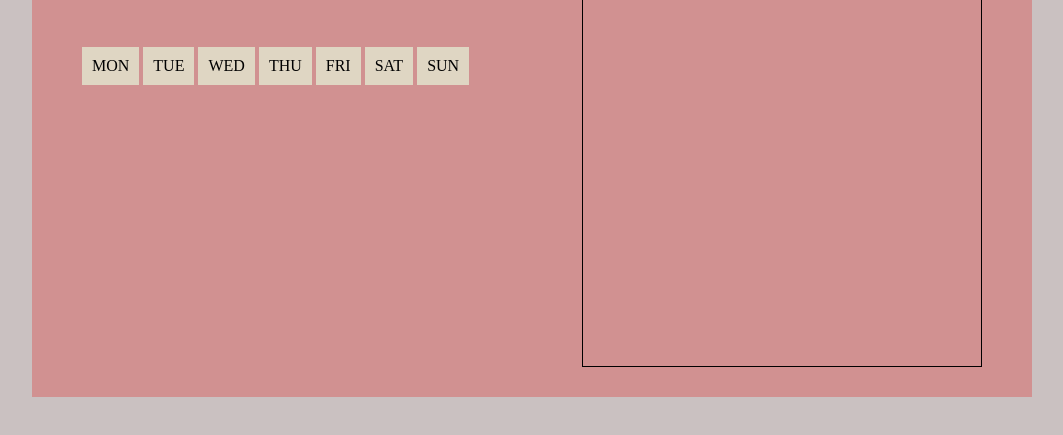
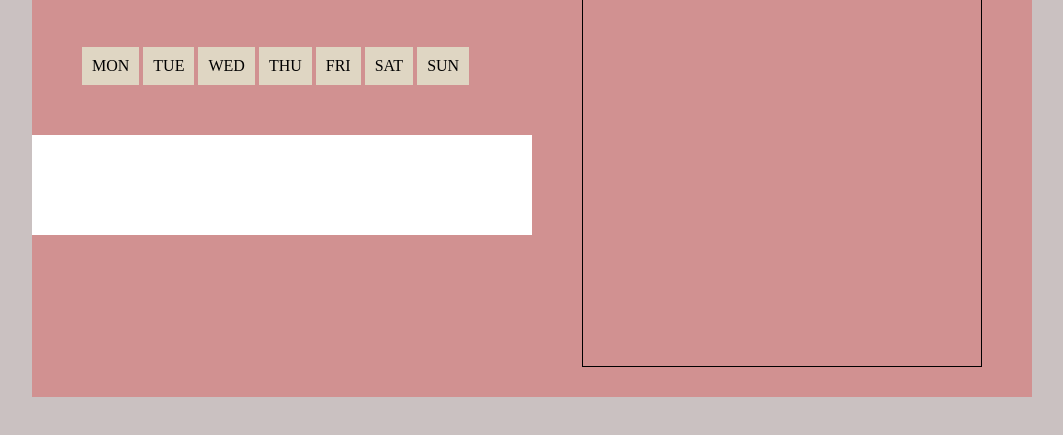
Before and after one commit to QiuePeng/javaScript, a plain HTML site: page date.html in a window 1280 px wide. Shown: the part 253-688 px from the top of the page, without its empty margins (108-1171 px from the left). Drawn offline with Linux system fonts and the light colour scheme.

Commit message:
date js-h

```diff
--- a/css/date.css
+++ b/css/date.css
@@ -66,3 +66,9 @@ h2 {
     font-size: 20px;
     border: 1px solid #000;
 }
+
+.days {
+    width: 500px;
+    height: 100px;
+    background-color: #fff;
+}
--- a/date.html
+++ b/date.html
@@ -44,6 +44,7 @@
                     <li>SUN</li>
                 </ul>
             </div>
+            <div class="days" id="days"></div>
         </div>
         <div class="dateshow">
             <h2>Information</h2>
@@ -58,6 +59,7 @@
         let day_month = [31,28,31,30,31,30,31,31,30,31,30,31];
         let day_momth_len = day_month.length;
         let s = document.querySelectorAll("select")[1];
+        let days = document.getElementById("days");
 
 
 
@@ -66,7 +68,6 @@
         //Month選單
         for(let i = 0 ; i < day_momth_len ; i++) {
             s.innerHTML += `<option value="${i}">${i+1}</option>`;
-
         }
 
         //計算每個月有幾天
@@ -77,6 +78,8 @@
             let d = 0;
             for(let i = 1 ; i<=num; i++) {
                 d++;
+                days.insertRow().innerHTML += `<p>${d}</p>`;
+
             }
         }
 
```
